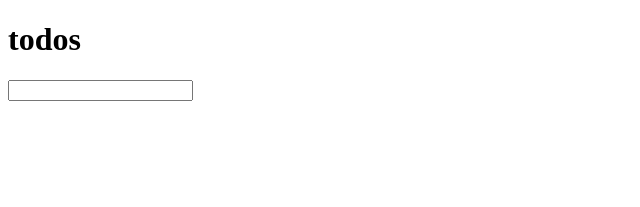
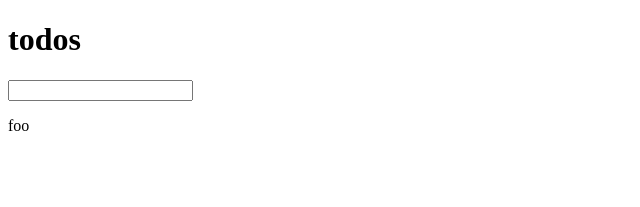
Before and after one commit to mgoldwater-nisum-com/to-do, a React app: page / in a window 1280 px wide. Shown: the top 207 px of the page, without its empty margins (0-640 px from the left). Built offline with nearby package versions, Linux system fonts and the light colour scheme.

Commit message:
Create FilterToDos component

```diff
--- a/src/App/App.jsx
+++ b/src/App/App.jsx
@@ -2,12 +2,14 @@ import React from 'react';
 import Header from '../Header/Header';
 import AddToDo from '../AddToDo/AddToDo';
 import ToDos from '../ToDos/ToDos';
+import FilterToDos from '../FilterToDos/FilterToDos';
 
 const App = () => (
   <div>
     <Header/>
     <AddToDo/>
     <ToDos/>
+    <FilterToDos/>
   </div>
 );
 
--- /dev/null
+++ b/src/FilterToDos/FilterToDos.jsx
@@ -0,0 +1,7 @@
+import React from 'react';
+
+const FilterToDos = () => (
+  <div>foo</div>
+);
+
+export default FilterToDos;
```
Also changed, not shown: 1 other file (tests, documents, lock files or other folders).
